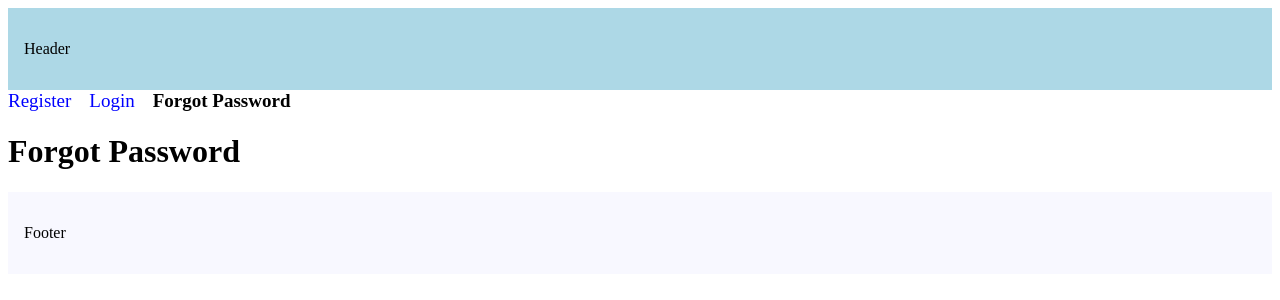
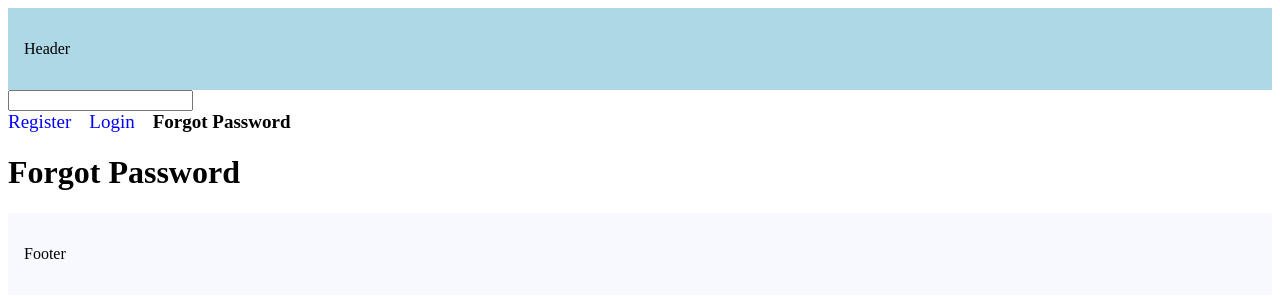
Before and after one commit to ArafatCMT/Learning-Next-js, a Next.js app in the folder routing-demo/: page /forgot-password in a window 1280 px wide. Shown: the top 300 px of the page. Built offline with nearby package versions, Linux system fonts and the light colour scheme.

Commit message:
template Implement

```diff
--- a/routing-demo/app/(auth)/layout.tsx
+++ b/routing-demo/app/(auth)/template.tsx
@@ -2,6 +2,7 @@
 import Link from "next/link"
 import { usePathname } from "next/navigation"
 import "./style.css"
+import { useState } from "react"
 
 const navLinks = [
     {name:"Register", href:"/register"},
@@ -11,10 +12,14 @@
 
 
 export default function AuthLayout({children,}: {children: React.ReactNode}){
+    const [input , setInput] = useState("");
     const pathName = usePathname();
     // console.log(pathName);
     return(
         <div>
+            <div>
+                <input value={input} onChange={(event) => setInput(event.target.value)}/>
+            </div>
             {
                 navLinks.map((link)=>{
                     const isActive = pathName === link.href || (pathName.startsWith(link.href) && link.href !== "/");
```
